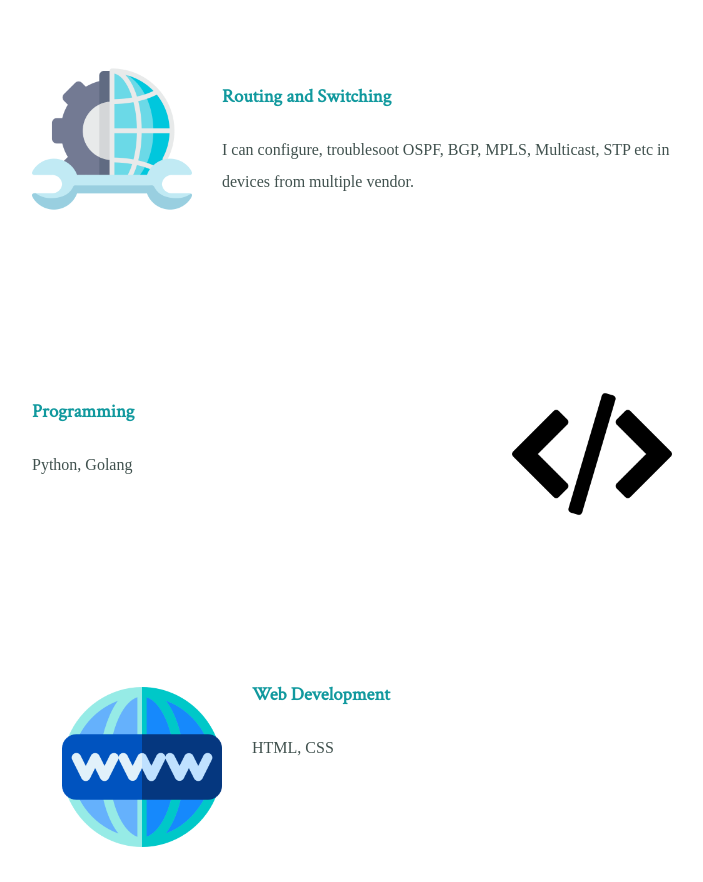
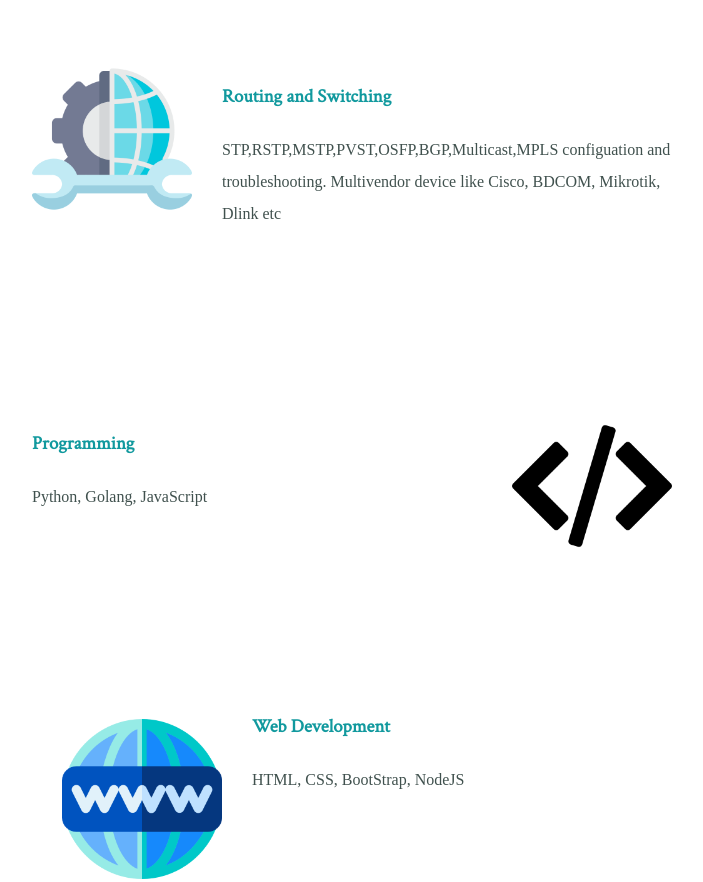
Before and after one commit to dumsilor/Portfolio, a plain HTML site: page index.html in a window 1280 px wide. Shown: the part 1940-2822 px from the top of the page, without its empty margins (288-991 px from the left). Drawn offline with Linux system fonts and the light colour scheme.

Commit message:
Updated Skills in Index HTML

```diff
--- a/index.html
+++ b/index.html
@@ -40,17 +40,17 @@
                 <div class="skill-row">
                     <img class="skill-icon-1" src="images/network.png" alt="Networking">
                     <h3>Routing and Switching</h3>
-                    <p>I can configure, troublesoot OSPF, BGP, MPLS, Multicast, STP etc in devices from multiple vendor.</p>
+                    <p>STP,RSTP,MSTP,PVST,OSFP,BGP,Multicast,MPLS configuation and troubleshooting. Multivendor device like Cisco, BDCOM, Mikrotik, Dlink etc</p>
                 </div>
                 <div class="skill-row">
                     <img class="skill-icon-2" src="images/programming-code-signs.png" alt="Programming">
                     <h3>Programming</h3>
-                    <p>Python, Golang</p>
+                    <p>Python, Golang, JavaScript</p>
                 </div>
                 <div class="skill-row">
                     <img class="skill-icon-3" src="images/world.png" alt="Web Development">
                     <h3>Web Development</h3>
-                    <p>HTML, CSS</p>
+                    <p>HTML, CSS, BootStrap, NodeJS</p>
                 </div>
             </div>
             <hr class="second-line">
```
